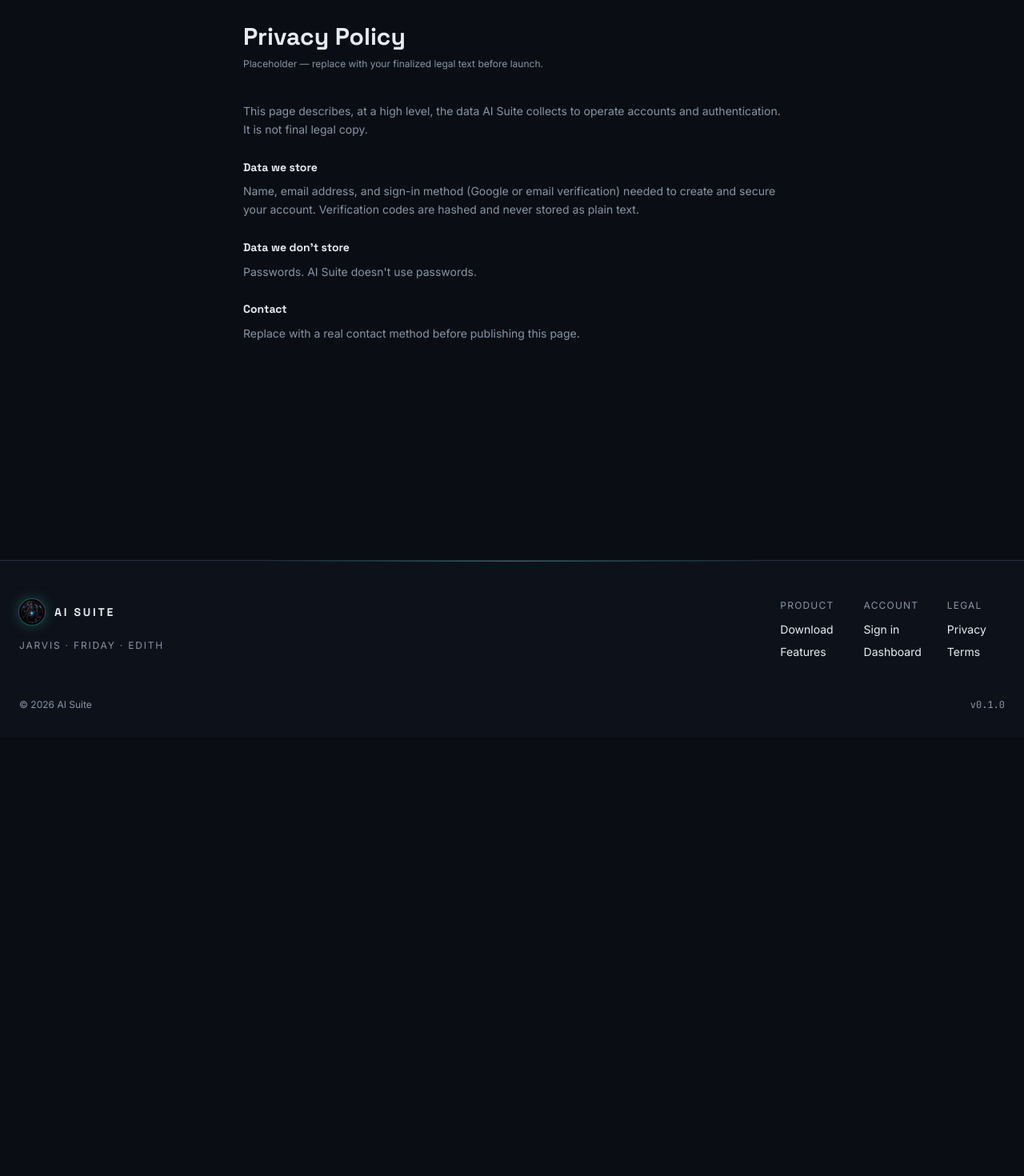
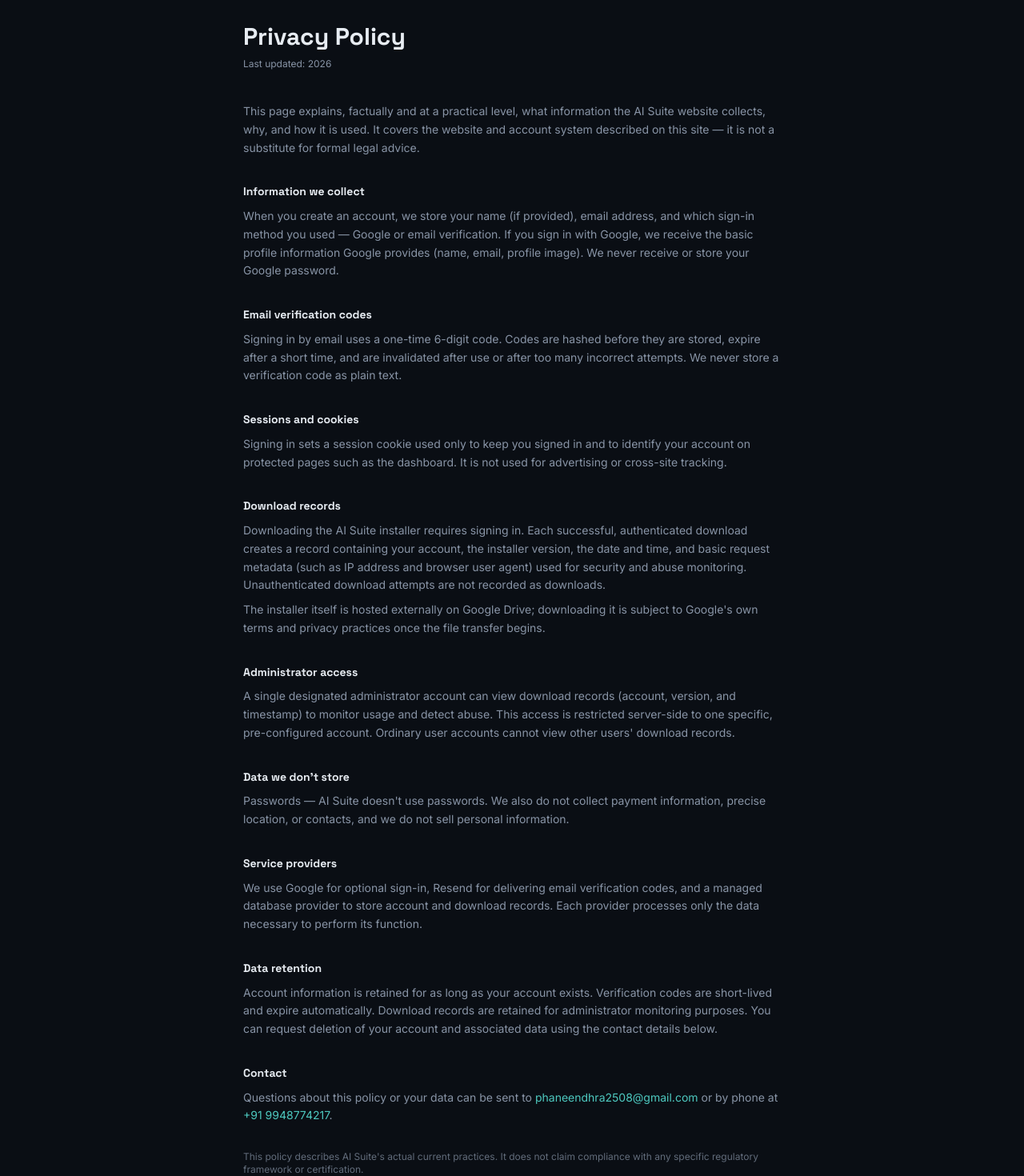
Before and after one commit to Venkatesh-Karthik/AI-SUITE-WEBSITE, a Next.js app: page /privacy in a window 1280 px wide. Shown: the part 100-1570 px from the top of the page at 80% size. Before the commit the page ends 1021 px from the top, so only its background shows below. Built offline with nearby package versions, Linux system fonts and the light colour scheme; no server answers.

Commit message:
feat(content): refine assistant showcase copy, icons, and publish finalized legal terms

```diff
--- a/src/app/privacy/page.tsx
+++ b/src/app/privacy/page.tsx
@@ -10,31 +10,123 @@
       <main className="min-h-screen px-6 pt-32 pb-24">
         <div className="mx-auto max-w-2xl">
           <h1 className="font-display text-3xl font-bold mb-2">Privacy Policy</h1>
-          <p className="text-xs text-core-muted mb-10">
-            Placeholder — replace with your finalized legal text before launch.
-          </p>
+          <p className="text-xs text-core-muted mb-10">Last updated: 2026</p>
 
-          <div className="space-y-6 text-sm text-core-muted leading-relaxed">
+          <div className="space-y-8 text-sm text-core-muted leading-relaxed">
             <p>
-              This page describes, at a high level, the data AI Suite collects to operate
-              accounts and authentication. It is not final legal copy.
+              This page explains, factually and at a practical level, what information the AI
+              Suite website collects, why, and how it is used. It covers the website and account
+              system described on this site — it is not a substitute for formal legal advice.
             </p>
+
             <div>
-              <h2 className="text-core-text font-display font-semibold mb-2">Data we store</h2>
+              <h2 className="text-core-text font-display font-semibold mb-2">
+                Information we collect
+              </h2>
               <p>
-                Name, email address, and sign-in method (Google or email verification) needed
-                to create and secure your account. Verification codes are hashed and never
-                stored as plain text.
+                When you create an account, we store your name (if provided), email address, and
+                which sign-in method you used — Google or email verification. If you sign in with
+                Google, we receive the basic profile information Google provides (name, email,
+                profile image). We never receive or store your Google password.
               </p>
             </div>
+
+            <div>
+              <h2 className="text-core-text font-display font-semibold mb-2">
+                Email verification codes
+              </h2>
+              <p>
+                Signing in by email uses a one-time 6-digit code. Codes are hashed before they are
+                stored, expire after a short time, and are invalidated after use or after too many
+                incorrect attempts. We never store a verification code as plain text.
+              </p>
+            </div>
+
+            <div>
+              <h2 className="text-core-text font-display font-semibold mb-2">
+                Sessions and cookies
+              </h2>
+              <p>
+                Signing in sets a session cookie used only to keep you signed in and to identify
+                your account on protected pages such as the dashboard. It is not used for
+                advertising or cross-site tracking.
+              </p>
+            </div>
+
+            <div>
+              <h2 className="text-core-text font-display font-semibold mb-2">Download records</h2>
+              <p>
+                Downloading the AI Suite installer requires signing in. Each successful,
+                authenticated download creates a record containing your account, the installer
+                version, the date and time, and basic request metadata (such as IP address and
+                browser user agent) used for security and abuse monitoring. Unauthenticated
+                download attempts are not recorded as downloads.
+              </p>
+              <p className="mt-2">
+                The installer itself is hosted externally on Google Drive; downloading it is
+                subject to Google&apos;s own terms and privacy practices once the file transfer begins.
+              </p>
+            </div>
+
+            <div>
+              <h2 className="text-core-text font-display font-semibold mb-2">
+                Administrator access
+              </h2>
+              <p>
+                A single designated administrator account can view download records (account,
+                version, and timestamp) to monitor usage and detect abuse. This access is
+                restricted server-side to one specific, pre-configured account. Ordinary user
+                accounts cannot view other users&apos; download records.
+              </p>
+            </div>
+
             <div>
               <h2 className="text-core-text font-display font-semibold mb-2">Data we don&apos;t store</h2>
-              <p>Passwords. AI Suite doesn&apos;t use passwords.</p>
+              <p>
+                Passwords — AI Suite doesn&apos;t use passwords. We also do not collect payment
+                information, precise location, or contacts, and we do not sell personal
+                information.
+              </p>
             </div>
+
+            <div>
+              <h2 className="text-core-text font-display font-semibold mb-2">Service providers</h2>
+              <p>
+                We use Google for optional sign-in, Resend for delivering email verification codes,
+                and a managed database provider to store account and download records. Each
+                provider processes only the data necessary to perform its function.
+              </p>
+            </div>
+
+            <div>
+              <h2 className="text-core-text font-display font-semibold mb-2">Data retention</h2>
+              <p>
+                Account information is retained for as long as your account exists. Verification
+                codes are short-lived and expire automatically. Download records are retained for
+                administrator monitoring purposes. You can request deletion of your account and
+                associated data using the contact details below.
+              </p>
+            </div>
+
             <div>
               <h2 className="text-core-text font-display font-semibold mb-2">Contact</h2>
-              <p>Replace with a real contact method before publishing this page.</p>
+              <p>
+                Questions about this policy or your data can be sent to{" "}
+                <a href="mailto:phaneendhra2508@gmail.com" className="text-suite hover:underline">
+                  phaneendhra2508@gmail.com
+                </a>{" "}
+                or by phone at{" "}
+                <a href="tel:+919948774217" className="text-suite hover:underline">
+                  +91 9948774217
+                </a>
+                .
+              </p>
             </div>
+
+            <p className="text-xs text-core-muted/70">
+              This policy describes AI Suite&apos;s actual current practices. It does not claim
+              compliance with any specific regulatory framework or certification.
+            </p>
           </div>
         </div>
       </main>
--- a/src/app/terms/page.tsx
+++ b/src/app/terms/page.tsx
@@ -10,24 +10,100 @@
       <main className="min-h-screen px-6 pt-32 pb-24">
         <div className="mx-auto max-w-2xl">
           <h1 className="font-display text-3xl font-bold mb-2">Terms of Service</h1>
-          <p className="text-xs text-core-muted mb-10">
-            Placeholder — replace with your finalized legal text before launch.
-          </p>
-          <div className="space-y-6 text-sm text-core-muted leading-relaxed">
+          <p className="text-xs text-core-muted mb-10">Last updated: 2026</p>
+
+          <div className="space-y-8 text-sm text-core-muted leading-relaxed">
             <p>
-              This page will govern use of the AI Suite website, account system, and Windows
-              application once finalized. It is not final legal copy.
+              These terms govern use of the AI Suite website, its account system, and the AI
+              Suite Windows desktop application (JARVIS, FRIDAY, and EDITH). By using this site or
+              downloading AI Suite, you agree to these terms.
             </p>
+
             <div>
               <h2 className="text-core-text font-display font-semibold mb-2">Accounts</h2>
               <p>
-                You&apos;re responsible for activity under your account and for keeping access
-                to your email or Google account secure.
+                You can create an account with Google sign-in or by verifying your email address
+                with a one-time code. You&apos;re responsible for activity under your account and for
+                keeping access to your email or Google account secure. Do not share your
+                verification codes with anyone.
               </p>
             </div>
+
+            <div>
+              <h2 className="text-core-text font-display font-semibold mb-2">Downloading AI Suite</h2>
+              <p>
+                Downloading the AI Suite installer requires a signed-in account. The installer is
+                hosted externally on Google Drive; clicking Download on this site verifies your
+                session and then redirects you to that external file. We do not host or transmit
+                the installer file through this website&apos;s own servers, and we are not responsible
+                for Google Drive&apos;s availability, download experience, or any warnings your browser
+                or Google Drive may show for large executable files.
+              </p>
+            </div>
+
+            <div>
+              <h2 className="text-core-text font-display font-semibold mb-2">Acceptable use</h2>
+              <p>
+                Don&apos;t attempt to bypass account authentication, access another user&apos;s account or
+                download records, abuse the sign-in or verification-code system, or use the
+                website or application for unlawful purposes.
+              </p>
+            </div>
+
             <div>
               <h2 className="text-core-text font-display font-semibold mb-2">Software</h2>
-              <p>Replace with real license terms for the AI Suite Windows application.</p>
+              <p>
+                AI Suite is provided for your personal use on Windows 10/11. Individual assistants
+                (JARVIS, FRIDAY, EDITH) may be at different stages of development, and features
+                described on this site reflect the current state of the application, which may
+                change between versions.
+              </p>
+            </div>
+
+            <div>
+              <h2 className="text-core-text font-display font-semibold mb-2">
+                Intellectual property
+              </h2>
+              <p>
+                The AI Suite name, branding, logo, and application are the property of their
+                developer. You may install and use the application for personal use; you may not
+                redistribute, resell, or reverse engineer it without permission.
+              </p>
+            </div>
+
+            <div>
+              <h2 className="text-core-text font-display font-semibold mb-2">
+                Disclaimer &amp; limitation
+              </h2>
+              <p>
+                This website and the AI Suite application are provided &quot;as is,&quot; without
+                warranties of any kind, express or implied. AI Suite is an independently developed
+                project and is not liable for indirect or consequential damages arising from use
+                of the website or application, to the maximum extent permitted by law.
+              </p>
+            </div>
+
+            <div>
+              <h2 className="text-core-text font-display font-semibold mb-2">Changes</h2>
+              <p>
+                These terms may be updated as the website and application evolve. Continued use
+                after changes take effect constitutes acceptance of the updated terms.
+              </p>
+            </div>
+
+            <div>
+              <h2 className="text-core-text font-display font-semibold mb-2">Contact</h2>
+              <p>
+                Questions about these terms can be sent to{" "}
+                <a href="mailto:phaneendhra2508@gmail.com" className="text-suite hover:underline">
+                  phaneendhra2508@gmail.com
+                </a>{" "}
+                or by phone at{" "}
+                <a href="tel:+919948774217" className="text-suite hover:underline">
+                  +91 9948774217
+                </a>
+                .
+              </p>
             </div>
           </div>
         </div>
--- a/src/components/sections/Assistants.tsx
+++ b/src/components/sections/Assistants.tsx
@@ -12,7 +12,7 @@
   return (
     <svg viewBox="0 0 24 24" fill="none" className="w-6 h-6" aria-hidden="true">
       <path
-        d="M2.5 12h3.2l1.8-6.5 3.6 13 2.4-10 1.6 3.5h6.4"
+        d="M9 8l-4.5 4L9 16M15 8l4.5 4-4.5 4"
         stroke="currentColor"
         strokeWidth="1.4"
         strokeLinecap="round"
@@ -26,12 +26,17 @@
   return (
     <svg viewBox="0 0 24 24" fill="none" className="w-6 h-6" aria-hidden="true">
       <path
-        d="M2 12c2.4-4.5 5.8-7 10-7s7.6 2.5 10 7c-2.4 4.5-5.8 7-10 7s-7.6-2.5-10-7Z"
+        d="M12 3.2 19 6v6c0 4.6-3 7.7-7 9.2-4-1.5-7-4.6-7-9.2V6l7-2.8Z"
         stroke="currentColor"
         strokeWidth="1.4"
       />
-      <circle cx="12" cy="12" r="3" stroke="currentColor" strokeWidth="1.4" />
-      <circle cx="12" cy="12" r="1" fill="currentColor" />
+      <path
+        d="M9 12.2l2.1 2.1L15.5 10"
+        stroke="currentColor"
+        strokeWidth="1.4"
+        strokeLinecap="round"
+        strokeLinejoin="round"
+      />
     </svg>
   );
 }
@@ -40,35 +45,35 @@
   {
     id: "jarvis",
     name: "JARVIS",
-    role: "Primary assistant",
+    role: "Personal AI assistant",
     hex: "#3E8EFF",
     color: "text-jarvis",
     border: "border-jarvis/40",
     icon: JarvisIcon,
     description:
-      "The default assistant for AI Suite: conversation, task handling, and day-to-day desktop assistance in one place.",
+      "Handles everyday interaction through voice and vision, with memory, automation, file access, and system control on your desktop.",
   },
   {
     id: "friday",
     name: "FRIDAY",
-    role: "Secondary assistant",
+    role: "AI development assistant",
     hex: "#E8546B",
     color: "text-friday",
     border: "border-friday/40",
     icon: FridayIcon,
     description:
-      "A distinct assistant persona within the same account — its own voice and focus, running on the same suite.",
+      "A development environment for coding, projects, Git, and debugging — built around real developer workflows and toolchains.",
   },
   {
     id: "edith",
     name: "EDITH",
-    role: "Third assistant",
+    role: "AI security guardian",
     hex: "#9D7CFF",
     color: "text-edith",
     border: "border-edith/40",
     icon: EdithIcon,
     description:
-      "The third assistant in the ecosystem, sharing your account, settings, and download across the suite.",
+      "A security and system-intelligence guardian focused on threat monitoring, suspicious activity, and system-level intelligence.",
   },
 ];
 
@@ -108,10 +113,6 @@
           })}
         </div>
 
-        <p className="text-xs text-core-muted mt-8 max-w-2xl">
-          Replace this copy with real per-assistant capabilities once connected to the AI Suite
-          application repository — don&apos;t ship invented feature claims.
-        </p>
       </div>
     </section>
   );
--- a/src/components/sections/Features.tsx
+++ b/src/components/sections/Features.tsx
@@ -35,9 +35,9 @@
   );
 }
 
-// NOTE: these are placeholder categories only. Before shipping, replace
-// with capabilities verified against the actual AI Suite application —
-// do not present unverified claims as product features.
+// Established, verifiable capabilities only — confirmed by the real
+// application screenshots in public/screenshots/ and the site's own
+// authentication architecture.
 const features = [
   { title: "Voice interaction", desc: "Talk to your assistant instead of typing.", icon: VoiceIcon },
   { title: "Desktop integration", desc: "Runs alongside your other Windows apps.", icon: DesktopIcon },
```
Also changed, not shown: src/components/AppWindowPreview.tsx (+4 -7 lines).
